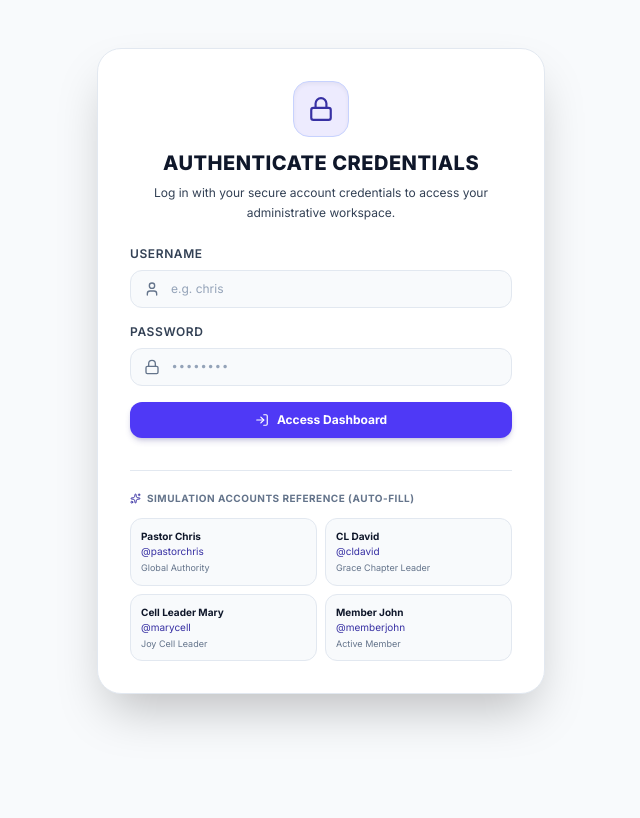
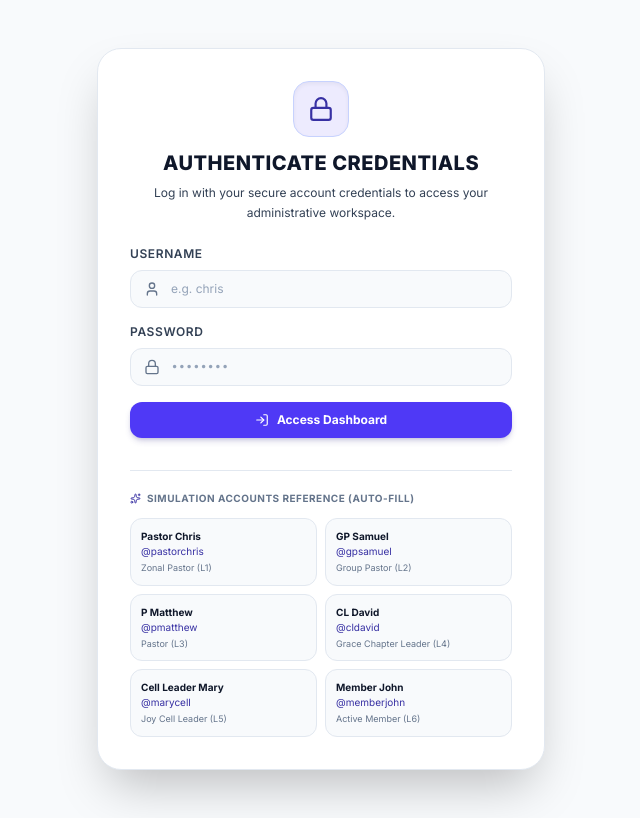
Before and after one commit to reengineerpainter-bot/church-admin-ledger-, a React (Vite) app: page / in a window 1280 px wide. Shown: the whole page, without its empty margins (319-959 px from the left). Built offline with nearby package versions, Linux system fonts and the light colour scheme.

Commit message:
Support Group Pastor (L2) and Pastor (L3) roles in portals, switcher, and mock data

```diff
--- a/src/App.jsx
+++ b/src/App.jsx
@@ -76,7 +76,9 @@ export function App() {
     if (!currentUser || currentUserId === 'logged_out') return 0;
 
     switch (currentUser.role) {
-      case 'admin': {
+      case 'admin':
+      case 'group_pastor':
+      case 'pastor': {
         const pendingCellLeaders = state.users.filter(
           u => u.role === 'cell_leader' && u.status === 'Pending_Higher_Approval'
         );
@@ -179,6 +181,8 @@ export function App() {
     // Role switcher dashboard router
     switch (currentUser.role) {
       case 'admin':
+      case 'group_pastor':
+      case 'pastor':
         return (
           <AdminPortal
             currentUser={currentUser}
--- a/src/components/Common/LoginScreen.jsx
+++ b/src/components/Common/LoginScreen.jsx
@@ -36,10 +36,12 @@ export function LoginScreen({ onLogin, users }) {
 
   // Select a few core users representing each tier to list for quick-testing
   const demoAccounts = [
-    { name: 'Pastor Chris', username: 'pastorchris', role: 'admin', desc: 'Global Authority' },
-    { name: 'CL David', username: 'cldavid', role: 'chapter_leader', desc: 'Grace Chapter Leader' },
-    { name: 'Cell Leader Mary', username: 'marycell', role: 'cell_leader', desc: 'Joy Cell Leader' },
-    { name: 'Member John', username: 'memberjohn', role: 'member', desc: 'Active Member' }
+    { name: 'Pastor Chris', username: 'pastorchris', role: 'admin', desc: 'Zonal Pastor (L1)' },
+    { name: 'GP Samuel', username: 'gpsamuel', role: 'group_pastor', desc: 'Group Pastor (L2)' },
+    { name: 'P Matthew', username: 'pmatthew', role: 'pastor', desc: 'Pastor (L3)' },
+    { name: 'CL David', username: 'cldavid', role: 'chapter_leader', desc: 'Grace Chapter Leader (L4)' },
+    { name: 'Cell Leader Mary', username: 'marycell', role: 'cell_leader', desc: 'Joy Cell Leader (L5)' },
+    { name: 'Member John', username: 'memberjohn', role: 'member', desc: 'Active Member (L6)' }
   ];
 
   return (
--- a/src/components/Common/Sidebar.jsx
+++ b/src/components/Common/Sidebar.jsx
@@ -33,6 +33,8 @@ export function Sidebar({
   // Hierarchy role color badge
   const getRoleBadgeColor = (role) => {
     if (role === 'admin') return 'badge-amber-soft';
+    if (role === 'group_pastor') return 'badge-slate-soft';
+    if (role === 'pastor') return 'badge-slate-soft';
     if (role === 'chapter_leader') return 'badge-emerald-soft';
     if (role === 'cell_leader') return 'badge-cyan-soft';
     return 'badge-indigo-soft';
@@ -40,6 +42,8 @@ export function Sidebar({
 
   const getRoleLabel = (role) => {
     if (role === 'admin') return 'Zonal Pastor';
+    if (role === 'group_pastor') return 'Group Pastor';
+    if (role === 'pastor') return 'Pastor';
     if (role === 'chapter_leader') return 'Chapter Leader';
     if (role === 'cell_leader') return 'Cell Leader';
     return 'Member';
@@ -50,9 +54,9 @@ export function Sidebar({
     if (!authUser || authUserId === 'logged_out') return { admin: [], cl: [], cell: [], member: [] };
     const role = authUser.role;
 
-    if (role === 'admin') {
+    if (role === 'admin' || role === 'group_pastor' || role === 'pastor') {
       return {
-        admin: users.filter(u => u.role === 'admin' && u.status === 'Active'),
+        admin: users.filter(u => (u.role === 'admin' || u.role === 'group_pastor' || u.role === 'pastor') && u.status === 'Active'),
         cl: users.filter(u => u.role === 'chapter_leader' && u.status === 'Active'),
         cell: users.filter(u => u.role === 'cell_leader' && u.status === 'Active'),
         member: users.filter(u => u.role === 'member' && u.status === 'Active')
@@ -158,10 +162,10 @@ export function Sidebar({
                 <div className="fixed inset-0 z-40" onClick={() => setIsProfileSwitcherOpen(false)} />
                 <div className="absolute right-0 left-0 mt-2 bg-slate-955 border border-slate-800 rounded-xl shadow-2xl z-50 overflow-hidden max-h-80 overflow-y-auto">
 
-                  {/* Zonal Pastors */}
+                  {/* Pastors (L1 - L3) */}
                   {adminUsers.length > 0 && (
                     <div className="p-1 border-b border-slate-850 bg-slate-900/20">
-                      <span className="text-[9px] text-slate-500 font-extrabold tracking-wider uppercase px-2.5 py-1 block">Zonal Pastors</span>
+                      <span className="text-[9px] text-slate-500 font-extrabold tracking-wider uppercase px-2.5 py-1 block">Pastors (L1 - L3)</span>
                       {adminUsers.map(u => (
                         <button
                           key={u.id}
@@ -172,6 +176,7 @@ export function Sidebar({
                             <UserAvatar user={u} size="xs" className="shrink-0" />
                             <span className="truncate">{getFormattedName(u)}</span>
                           </div>
+                          <span className="text-[8px] px-1 py-0.5 rounded bg-indigo-950 text-indigo-300 font-bold shrink-0">{getRoleLabel(u.role)}</span>
                         </button>
                       ))}
                     </div>
--- a/src/components/Portals/AdminPortal.jsx
+++ b/src/components/Portals/AdminPortal.jsx
@@ -44,6 +44,42 @@ export function AdminPortal({
   const [customStart, setCustomStart] = useState('');
   const [customEnd, setCustomEnd] = useState('');
   const [selectedReceipt, setSelectedReceipt] = useState(null);
+
+  const getRoleMeta = () => {
+    if (currentUser.role === 'group_pastor') {
+      return {
+        roleLabel: 'Group Pastor (L2)',
+        title: 'Group Care Administration',
+        desc: 'Oversight of designated group chapters, cells, members, and audit reports.',
+        borderColor: 'border-slate-500/80',
+        ringColor: 'ring-slate-500/10',
+        textColor: 'text-slate-400',
+        gradient: 'from-slate-400 via-slate-350 to-slate-500'
+      };
+    }
+    if (currentUser.role === 'pastor') {
+      return {
+        roleLabel: 'Pastor (L3)',
+        title: 'Chapter Care Administration',
+        desc: 'Spiritual and structural care supervision of chapter, cells, and weekly member ledger inputs.',
+        borderColor: 'border-blue-500/80',
+        ringColor: 'ring-blue-500/10',
+        textColor: 'text-blue-400',
+        gradient: 'from-blue-400 to-indigo-500'
+      };
+    }
+    return {
+      roleLabel: 'Zonal Pastor (L1)',
+      title: 'Global Root Administration',
+      desc: 'Full structural oversight of all chapters, cells, members, and giving receipts.',
+      borderColor: 'border-amber-500/80',
+      ringColor: 'ring-amber-500/10',
+      textColor: 'text-amber-500',
+      gradient: 'from-amber-400 via-yellow-500 to-amber-600'
+    };
+  };
+
+  const meta = getRoleMeta();
 
   const filterByTimeframe = (dateStr) => {
     if (!dateStr) return false;
@@ -348,13 +384,13 @@ export function AdminPortal({
   return (
     <div className="space-y-6">
 
-      {/* Welcome Bar / Rank Information (Zonal Pastor Gold theme representation) */}
-      <div className="flex flex-col md:flex-row md:items-center justify-between gap-4 p-4 sm:p-6 glass-panel rounded-3xl border-t-2 border-amber-500/80">
+      {/* Welcome Bar / Rank Information */}
+      <div className={`flex flex-col md:flex-row md:items-center justify-between gap-4 p-4 sm:p-6 glass-panel rounded-3xl border-t-2 ${meta.borderColor}`}>
         <div className="flex items-center gap-4">
           <button
             type="button"
             onDoubleClick={onEditProfile}
-            className="relative group rounded-2xl overflow-hidden hover:scale-105 active:scale-95 transition-all ring-4 ring-amber-500/10 shrink-0 border-none cursor-pointer p-0"
+            className={`relative group rounded-2xl overflow-hidden hover:scale-105 active:scale-95 transition-all ring-4 ${meta.ringColor} shrink-0 border-none cursor-pointer p-0`}
             title="Double-click to Edit Profile"
           >
             <UserAvatar user={currentUser} size="lg" />
@@ -363,9 +399,9 @@ export function AdminPortal({
             </div>
           </button>
           <div>
-            <span className="text-xs text-amber-500 font-extrabold uppercase tracking-wide">Zonal Pastor (L1)</span>
-            <h2 className="text-xl sm:text-2xl font-extrabold text-slate-100 tracking-tight mt-1 bg-gradient-to-r from-amber-400 via-yellow-500 to-amber-600 bg-clip-text text-transparent">Global Root Administration</h2>
-            <p className="text-slate-400 text-xs mt-1">Full structural oversight of all chapters, cells, members, and giving receipts.</p>
+            <span className={`text-xs ${meta.textColor} font-extrabold uppercase tracking-wide`}>{meta.roleLabel}</span>
+            <h2 className={`text-xl sm:text-2xl font-extrabold text-slate-105 tracking-tight mt-1 bg-gradient-to-r ${meta.gradient} bg-clip-text text-transparent`}>{meta.title}</h2>
+            <p className="text-slate-400 text-xs mt-1">{meta.desc}</p>
           </div>
         </div>
       </div>
--- a/src/data/mockData.js
+++ b/src/data/mockData.js
@@ -17,6 +17,22 @@ export const initialUsers = [
     username: 'pastorchris',
     name: 'Pastor Chris',
     role: 'admin',
+    status: 'Active',
+    title: 'Pastor'
+  },
+  {
+    id: 'u_gp1',
+    username: 'gpsamuel',
+    name: 'Pastor Samuel',
+    role: 'group_pastor',
+    status: 'Active',
+    title: 'Pastor'
+  },
+  {
+    id: 'u_p1',
+    username: 'pmatthew',
+    name: 'Pastor Matthew',
+    role: 'pastor',
     status: 'Active',
     title: 'Pastor'
   },
```
